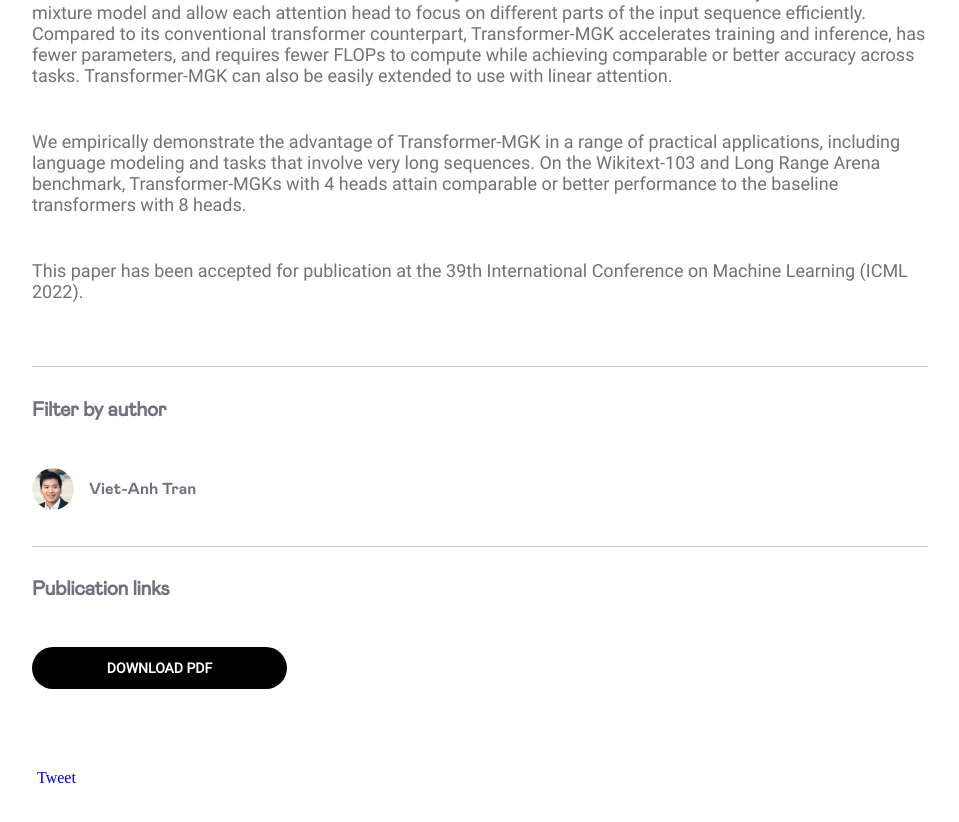
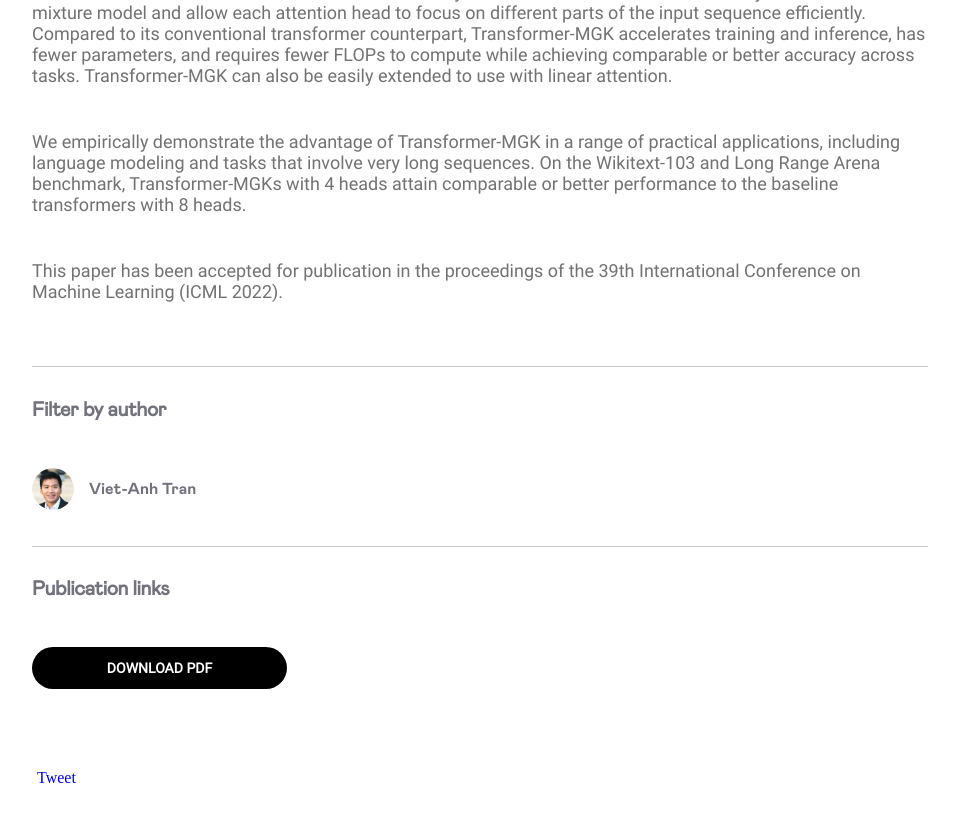
Before and after one commit to deezer/deezer.github.io, a Jekyll site: the page built from _posts/2022-06-21-icml-vatran.md, in a window 1280 px wide and 900 px high, scrolled down 495 px, cut to the strip 0-853 px from the top of the window. Shown: the top 822 px of the strip, without its empty margins (160-1119 px from the left). Built offline with Jekyll 4.4.1, drawn with Linux system fonts in a browser that asks for light colours; comment, search, counter and statistics services are not loaded.

Commit message:
Update 2022-06-21-icml-vatran.md

```diff
--- a/_posts/2022-06-21-icml-vatran.md
+++ b/_posts/2022-06-21-icml-vatran.md
@@ -22,4 +22,4 @@ Transformer with a Mixture of Gaussian Keys (Transformer-MGK), a novel transform
 
 We empirically demonstrate the advantage of Transformer-MGK in a range of practical applications, including language modeling and tasks that involve very long sequences. On the Wikitext-103 and Long Range Arena benchmark, Transformer-MGKs with 4 heads attain comparable or better performance to the baseline transformers with 8 heads.
 
-This paper has been accepted for publication at the 39th International Conference on Machine Learning (ICML 2022).
+This paper has been accepted for publication in the proceedings of the 39th International Conference on Machine Learning (ICML 2022).
```
